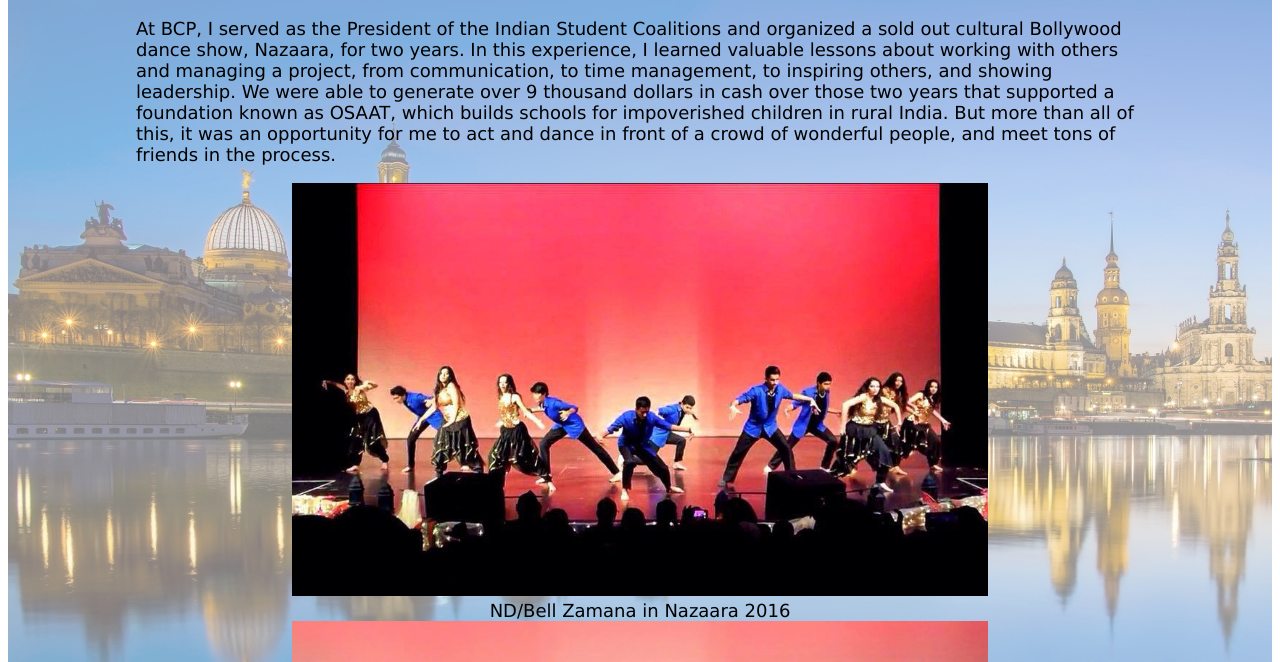
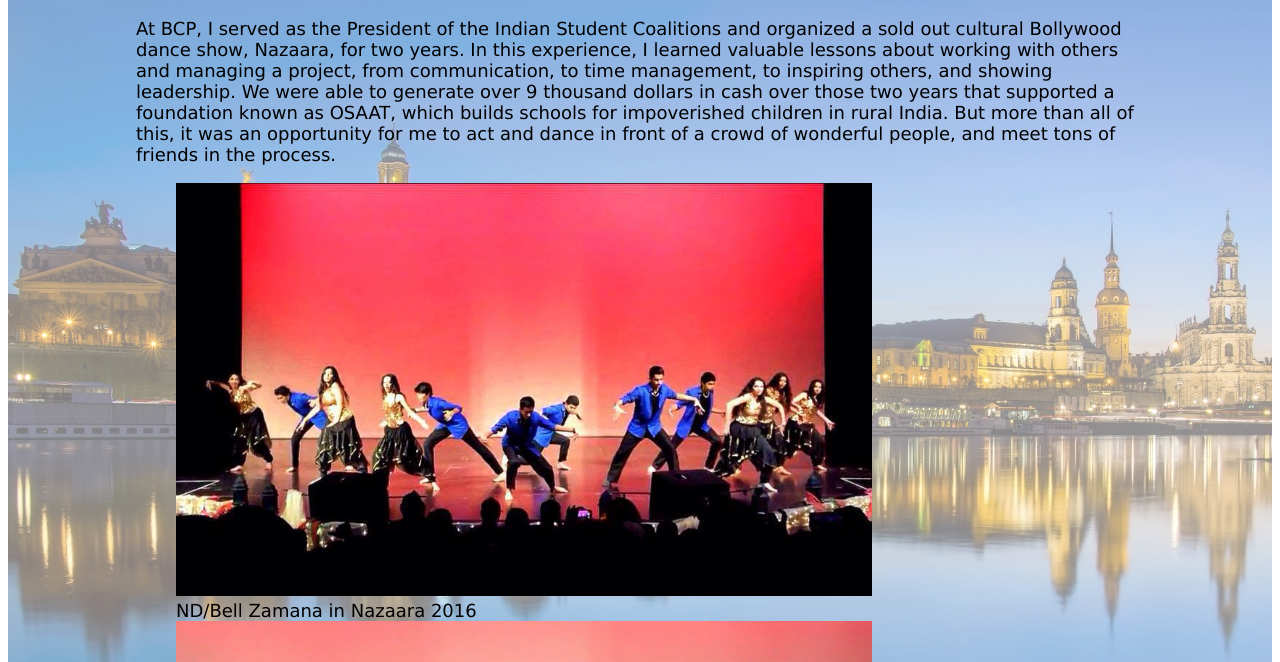
Before and after one commit to rnarayan7/PersonalWebsite, a plain HTML site: page isc.html in a window 1280 px wide. Shown: the part 77-739 px from the top of the page. Drawn offline with Linux system fonts and the light colour scheme; files whose address does not match are found by name.

Commit message:
Migrated figure tag to CSS

```diff
--- a/isc.html
+++ b/isc.html
@@ -18,7 +18,7 @@
                 for impoverished children in rural India. But more than all of this, it was an opportunity for me to act
                 and dance in front of a crowd of wonderful people, and meet tons of friends in the process.
 
-                <figure align = center>
+                <figure>
                     <img src="images/nazaaraPhoto1.jpg" alt="Photo of ND/Bell Zamana in Nazaara 2016" title="ND/Bell Zamana in Nazaara 2016" width="75%" height="auto">
                     <figcaption>ND/Bell Zamana in Nazaara 2016</figcaption>
                     <img src="images/nazaaraPhoto2.jpg" alt="Photo of ND/Bell Zamana in Nazaara 2016" title="ND/Bell Zamana in Nazaara 2016" width="75%" height="auto">
--- a/styles/films.css
+++ b/styles/films.css
@@ -32,3 +32,6 @@ img.resize{
    min-width:20%;
    min-height:20%;
 }
+figure {
+    align: center;
+}
--- a/styles/index.css
+++ b/styles/index.css
@@ -32,3 +32,6 @@ img.resize{
    min-width:20%;
    min-height:20%;
 }
+figure {
+    align: center;
+}
--- a/styles/isc.css
+++ b/styles/isc.css
@@ -32,3 +32,6 @@ img.resize{
    min-width:20%;
    min-height:20%;
 }
+figure {
+    align: center;
+}
--- a/styles/izzat.css
+++ b/styles/izzat.css
@@ -32,3 +32,6 @@ img.resize{
    min-width:20%;
    min-height:20%;
 }
+figure {
+    align: center;
+}
--- a/styles/research.css
+++ b/styles/research.css
@@ -32,3 +32,6 @@ img.resize{
    min-width:20%;
    min-height:20%;
 }
+figure {
+    align: center;
+}
```
Also changed, not shown: films.html (+1 -1 lines), izzat.html (+1 -1 lines), research.html (+1 -1 lines).
